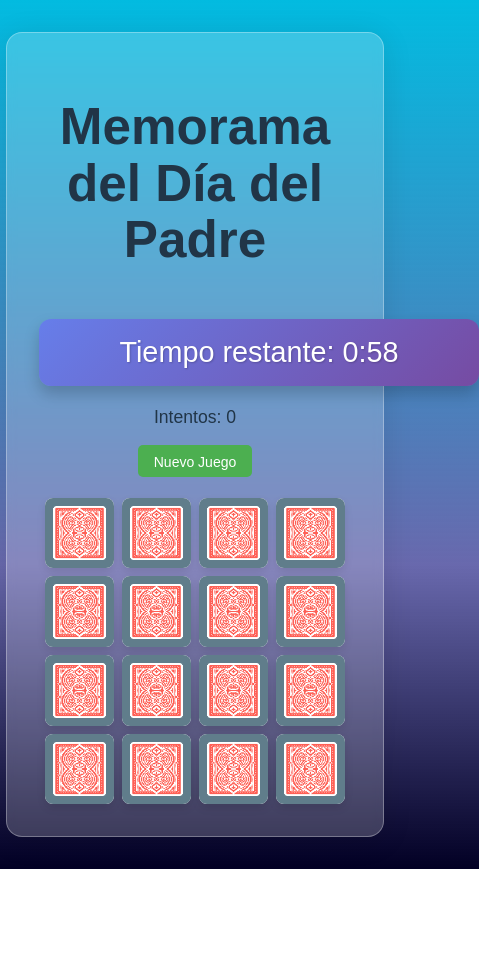
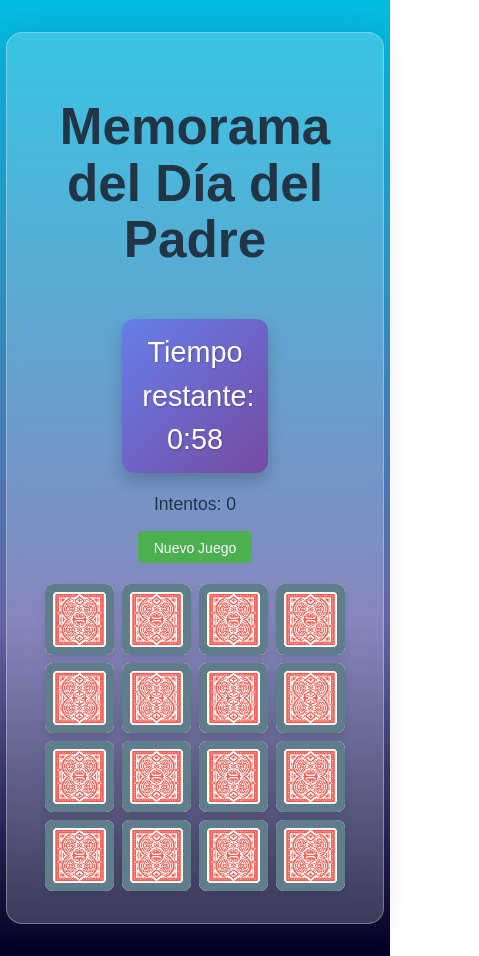
Before and after one commit to JavCan/RegaloPapa, a React (Vite) app: page / in a window 390 px wide. Both pictures are taken after a click on the button "Comenzar Juego". Shown: the whole page, 479 px wide, since content can reach past the window. Before the commit the page ends 869 px from the top, so only its background shows below. Built offline with nearby package versions, Linux system fonts and the light colour scheme.

Commit message:
style(Timer): adjust timer container width from em to vw units
Change width unit from em to vw for better responsiveness across different screen sizes

```diff
--- a/src/components/Timer.css
+++ b/src/components/Timer.css
@@ -15,7 +15,7 @@
 
 .timer-container {
   margin-top: 20px;
-  width: 25em;
+  width: 27vw;
   padding: 12px 20px;
   border: none; /* Eliminamos el borde anterior */
   border-radius: 12px; /* Bordes más redondeados */
```
